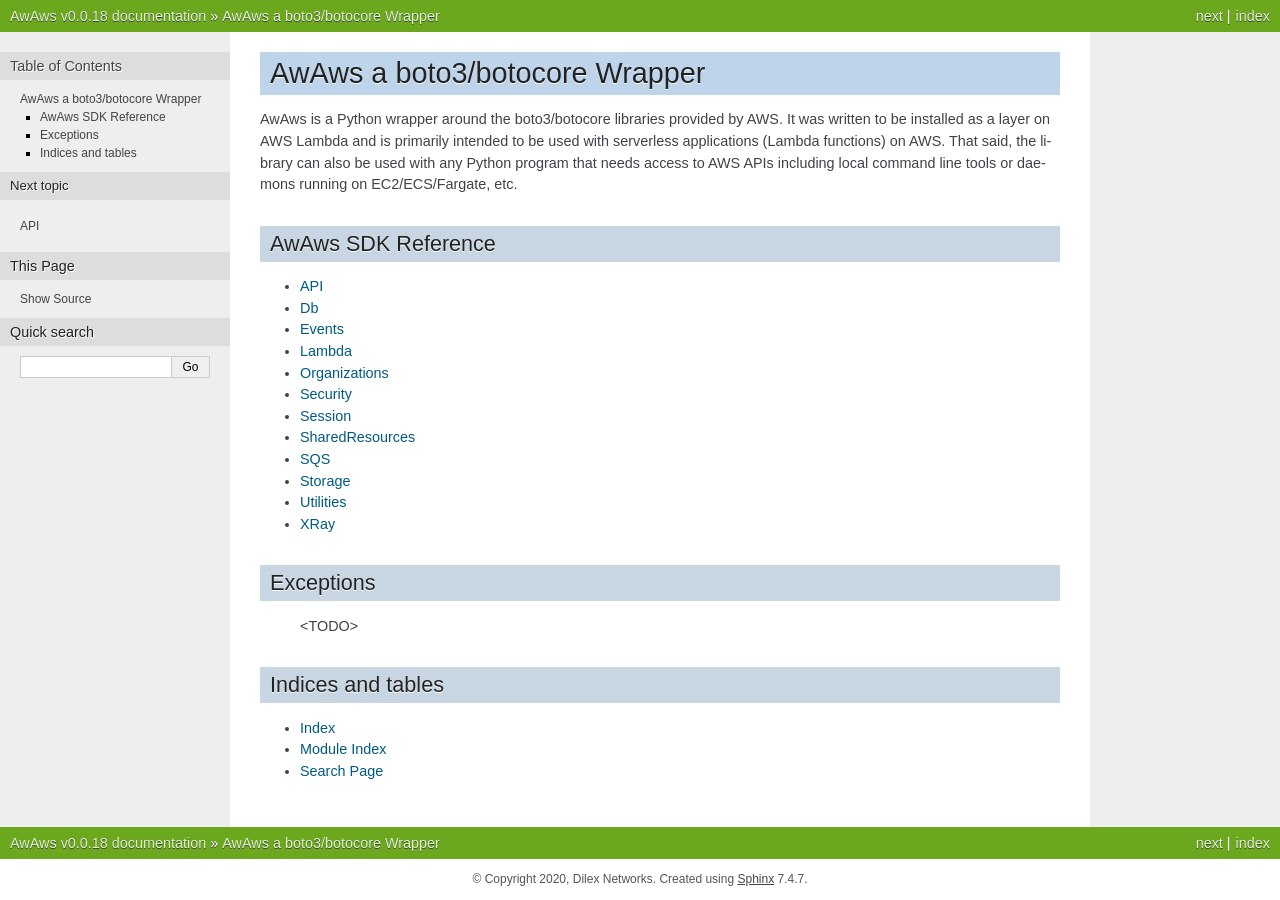
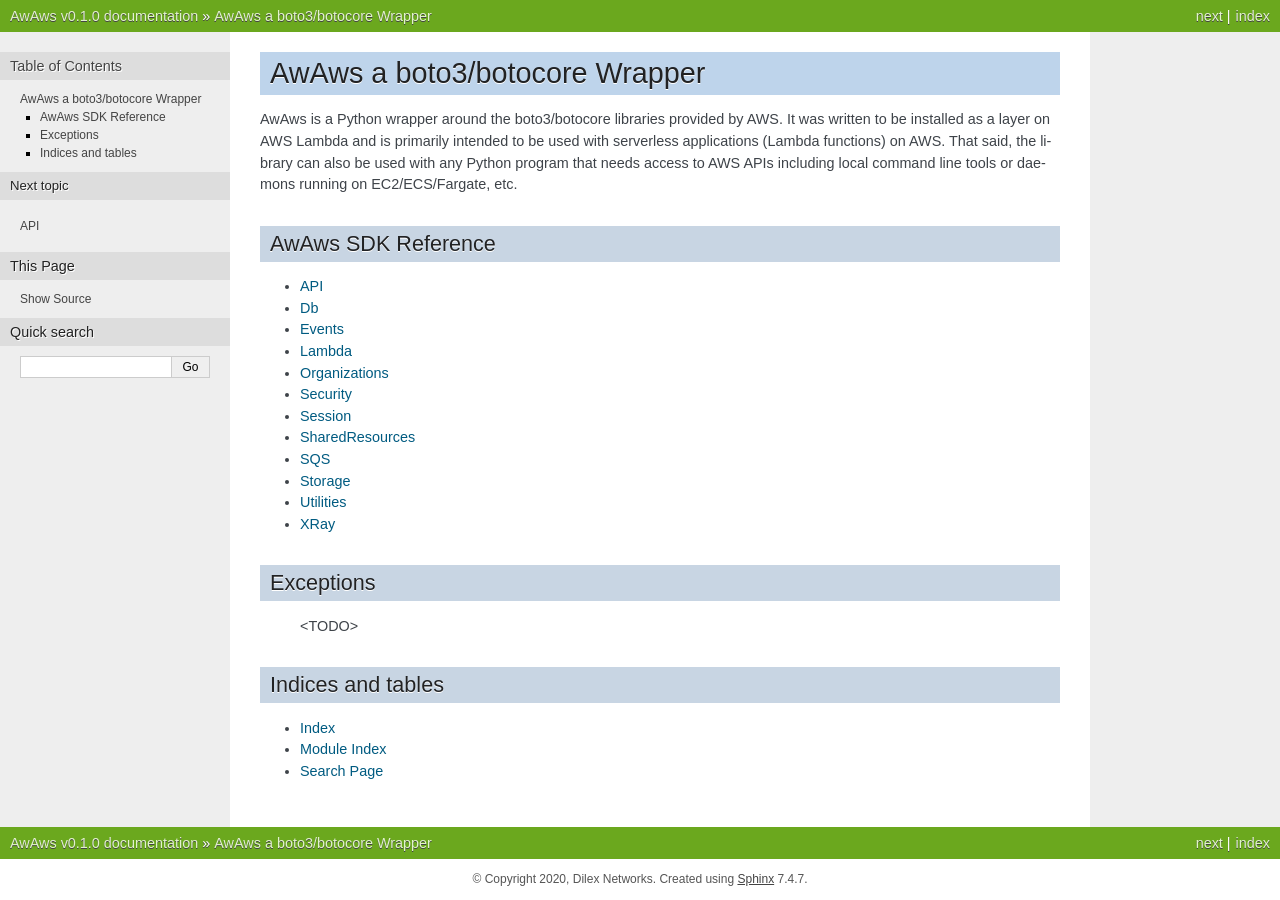
Before and after one commit to wyllie/AwAws, a Sphinx documentation site: the page built from docs/index.rst, in a window 1280 px wide. Built offline with Sphinx 7.4.7, drawn with Linux system fonts in a browser that asks for light colours.

Commit message:
Bump version: 0.0.18 → 0.1.0

```diff
--- a/docs/conf.py
+++ b/docs/conf.py
@@ -23,7 +23,7 @@
 author = 'Dilex Networks'
 
 # The full version, including alpha/beta/rc tags
-release = 'v0.0.18'
+release = 'v0.1.0'
 
 
 # -- General configuration ---------------------------------------------------
--- a/setup.py
+++ b/setup.py
@@ -5,7 +5,7 @@
     description='Aws boto wrapper',
     author='Andrew Wyllie',
     author_email='wyllie@dilex.net',
-    version='0.0.18',
+    version='0.1.0',
     packages=find_packages(exclude=["*.tests", "*.tests.*", "tests.*", "tests"]),
     license='MIT License',
     long_description=open('README.md').read()
```
Also changed, not shown: .bumpversion.cfg.
